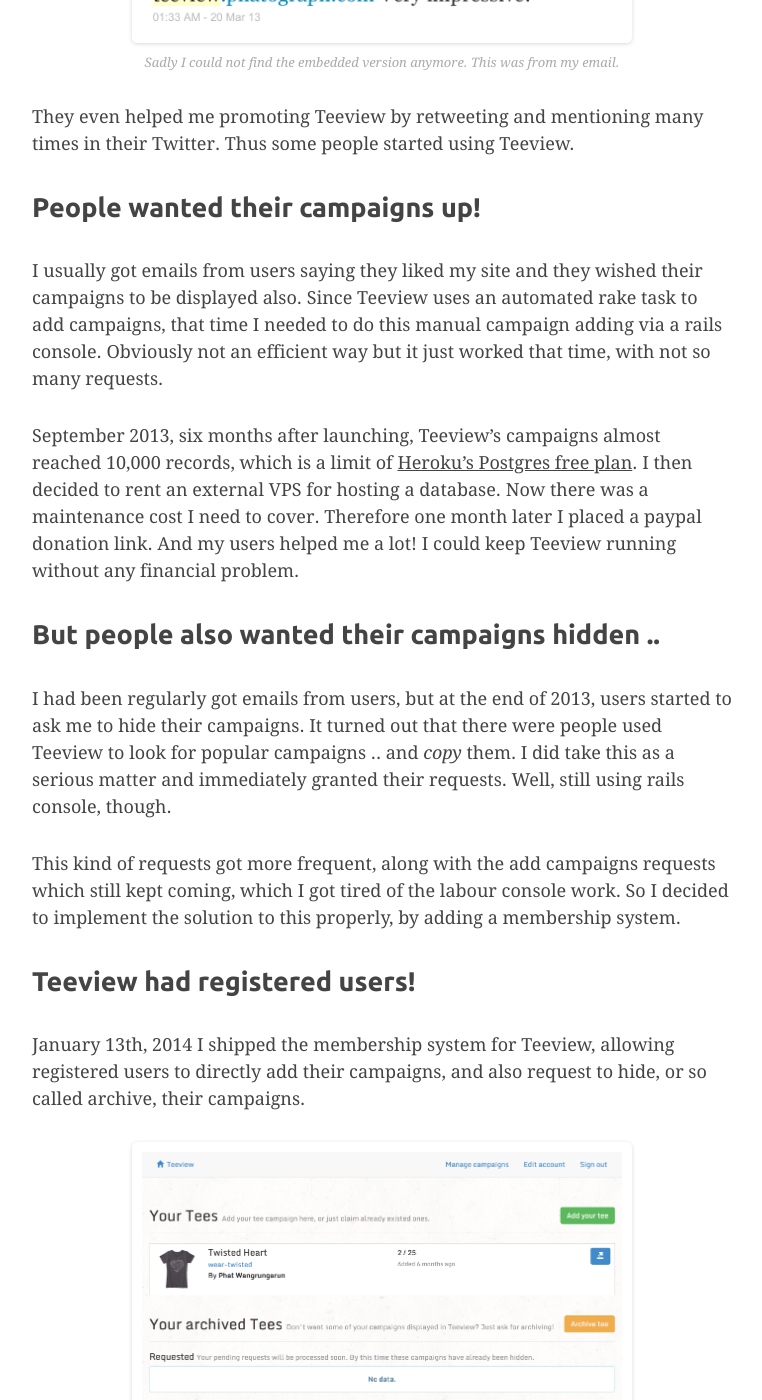
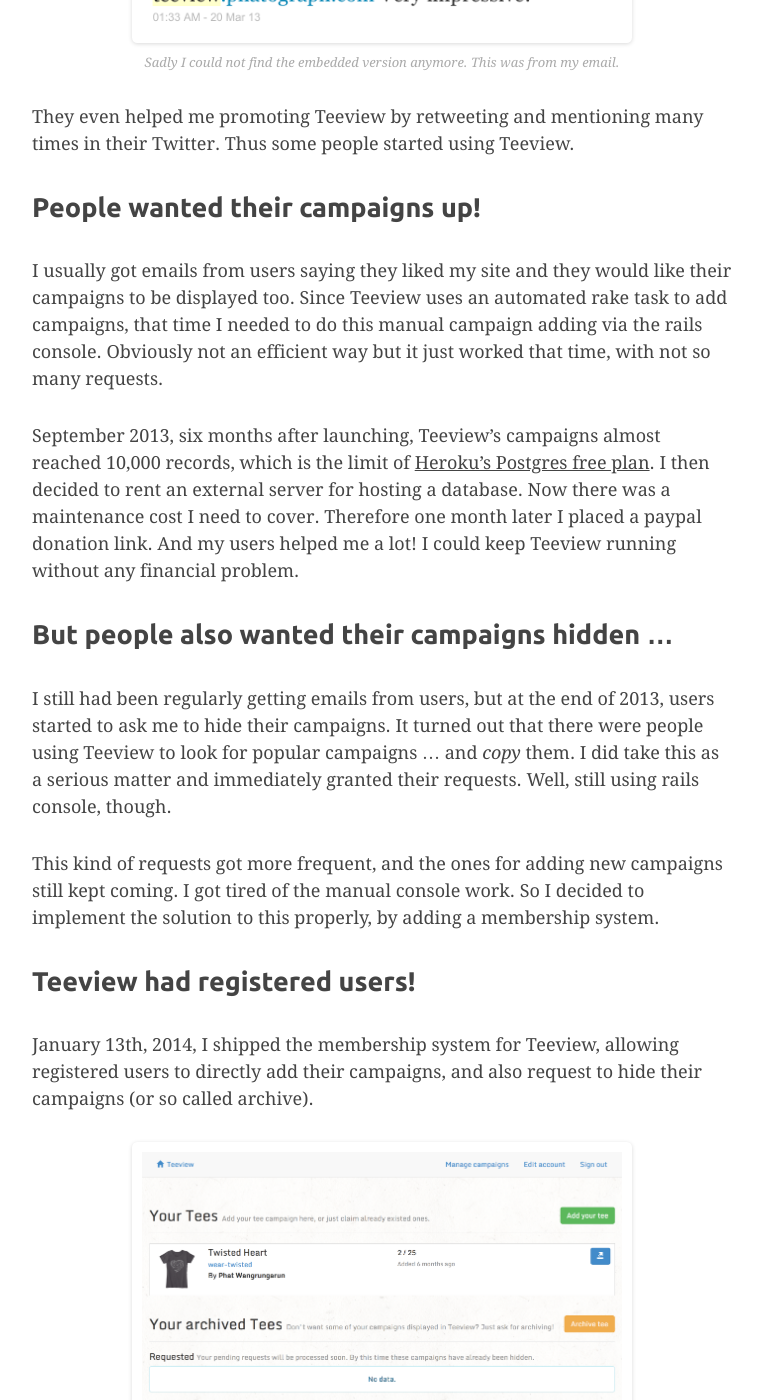
Before and after one commit to phatograph/blog, a Jekyll site: the page built from _posts/2016-02-19-whats-your-proudest-achievement.markdown, in a window 1280 px wide and 1400 px high, scrolled down 1529 px. Shown: the whole window, without its empty margins (308-1070 px from the left). Built offline with Jekyll 4.4.1, drawn with Linux system fonts in a browser that asks for light colours; some web fonts are replaced; comment, search, counter and statistics services are not loaded; some of the changed text lies outside the part shown.

Commit message:
Proofreading by Sebas!

```diff
--- a/_posts/2016-02-19-whats-your-proudest-achievement.markdown
+++ b/_posts/2016-02-19-whats-your-proudest-achievement.markdown
@@ -48,49 +48,50 @@
 ### People wanted their campaigns up!
 
 I usually got emails from users saying they liked my site and
-they wished their campaigns to be displayed also. Since Teeview uses
+they would like their campaigns to be displayed too. Since Teeview uses
 an automated rake task to add campaigns, that time I needed
-to do this manual campaign adding via a rails console.
+to do this manual campaign adding via the rails console.
 Obviously not an efficient way but it just worked that time, with not
 so many requests.
 
 September 2013, six months after launching, Teeview's campaigns
-almost reached 10,000 records, which is a limit of [Heroku's
+almost reached 10,000 records, which is the limit of [Heroku's
 Postgres free plan](https://www.heroku.com/pricing).
-I then decided to rent an external VPS for hosting a database.
+I then decided to rent an external server for hosting a database.
 Now there was a maintenance cost I need to cover.
 Therefore one month later I placed a paypal donation link.
 And my users helped me a lot! I could keep Teeview running without
 any financial problem.
 
-### But people also wanted their campaigns hidden ..
+### But people also wanted their campaigns hidden ...
 
-I had been regularly got emails from users, but at the end of
+I still had been regularly getting emails from users, but at the end of
 2013, users started to ask me to hide their campaigns. It turned out
-that there were people used Teeview to look for popular campaigns ..
+that there were people using Teeview to look for popular campaigns ...
 and *copy* them. I did take this as a serious matter and immediately
 granted their requests. Well, still using rails console, though.
 
-This kind of requests got more frequent, along with the add campaigns
-requests which still kept coming, which I got tired of the labour
+This kind of requests got more frequent,
+and the ones for adding new campaigns
+still kept coming. I got tired of the manual
 console work. So I decided to implement the solution
 to this properly, by adding a membership system.
 
 ### Teeview had registered users!
 
-January 13th, 2014 I shipped the membership system for Teeview,
+January 13th, 2014, I shipped the membership system for Teeview,
 allowing registered users to directly add their campaigns, and also
-request to hide, or so called archive, their campaigns.
+request to hide their campaigns (or so called archive).
 
 <p class="image-c">
   <img src="/assets/images/teeview02.png" style="width: 500px" />
   <span>Teeview user's campaigns management page.</span>
 </p>
 
-The way campaign archiving works are first the user requested for
-archiving, and the requested campaigns will shown up in admin panel,
-but at this time even without approval they would have already been hidden.
-The approval is just that I want to have a quick glance what are
+The way campaign archiving works is first the user requests for
+archiving, and the requested campaigns show up in the admin panel,
+but at this time even without approval they are already hidden.
+The approval is just that I want to have a quick glance what is
 being requested. I would just accept right away.
 
 This self-campaigns management went very well and all email requests
@@ -167,12 +168,12 @@
 </p>
 
 Considering from the graph that less users are using Teeview,
-Perhaps it will call it a day. But there's always tomorrow!
-I believe it needs a rewritten and reengineering, to be
+perhaps it's time to call it a day. But there's always tomorrow!
+I believe Teeview needs a rewrite and reengineering, to be
 better in both performance and appearance. I will do my best
-to keep it running good and evolve it to match nowadays usage.
+to keep it running good and adapt it to match nowadays usage.
 Teeview shall rise again!
 
 Lastly, it's been my pleasure to be able to create a project
-that really being used by many people. I would like to thank you all.
+that has been and will be used by many people. I would like to thank you all.
 You all make me so happy. All the best and thank you!
```
Also changed, not shown: other parts of _posts/2016-02-19-whats-your-proudest-achievement.markdown (+20 -20 lines).
